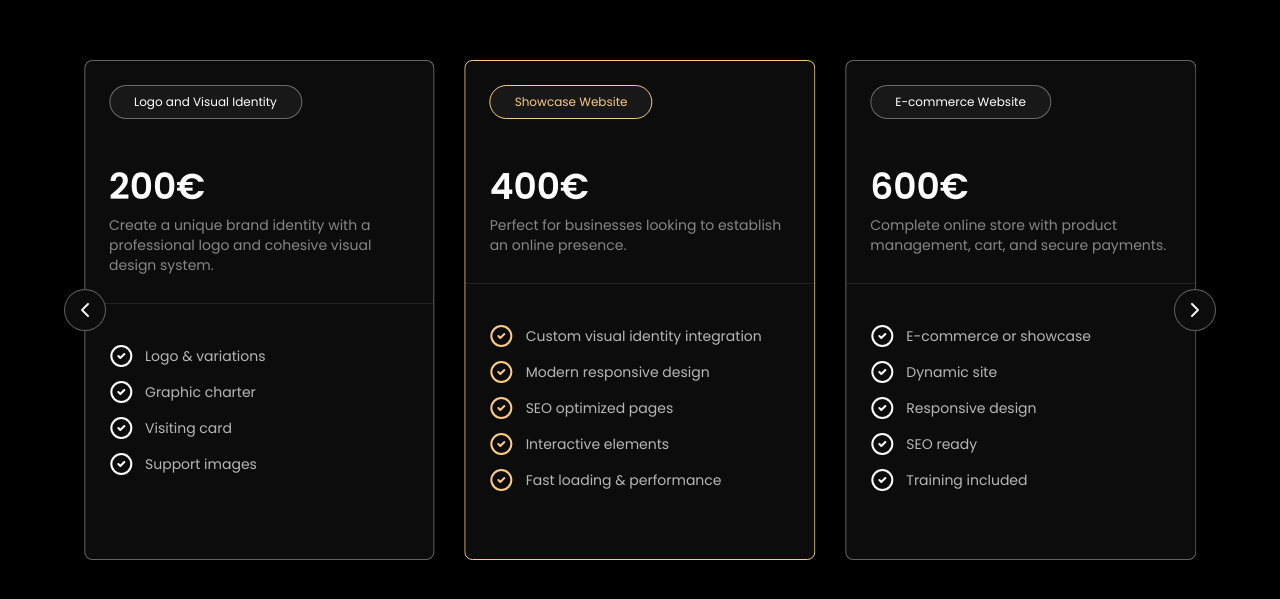
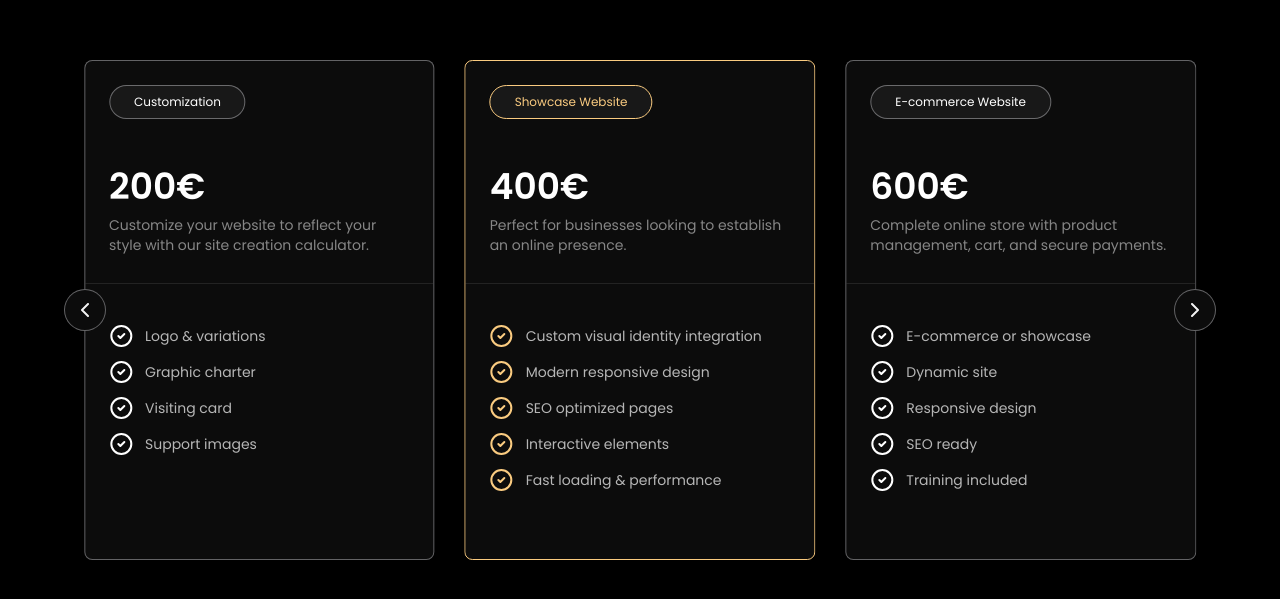
Before and after one commit to ahsanul0185/only-web, a React (Vite) app: page / in a window 1280 px wide. Shown: the part 2994-3593 px from the top of the page. Built offline with nearby package versions, Linux system fonts and the light colour scheme.

Commit message:
fixed till the last

```diff
--- a/src/components/PriceSlider.jsx
+++ b/src/components/PriceSlider.jsx
@@ -29,11 +29,11 @@ export const pricingCards = [
     ],
   },
   {
-    title: "Logo and Visual Identity***Logo et identité visuelle",
+    title: "Customization***Personnalisé",
     price: "200€",
     deliveredIn: "DELIVERED IN 1 WEEK***LIVRÉ EN 1 SEMAINE",
     description:
-      "Create a unique brand identity with a professional logo and cohesive visual design system.***Créez une identité de marque unique avec un logo professionnel et un système de design visuel cohérent.",
+      "Customize your website to reflect your style with our site creation calculator.***Personnalise ton site web à ton image grâce à notre calculatrice de création de site. ",
     features: [
       "Logo & variations***Logo et variations",
       "Graphic charter***Charte graphique",
--- a/src/pages/PriceCalculator.jsx
+++ b/src/pages/PriceCalculator.jsx
@@ -110,8 +110,7 @@ const CALCULATOR_CONFIG = {
             id: "optimize",
             label:
               "I want them optimized for SEO***Je veux qu’ils soient optimisés pour le SEO",
-            price: 0,
-            isFree: true,
+            price: 30,
           },
           {
             id: "noModify",
```
